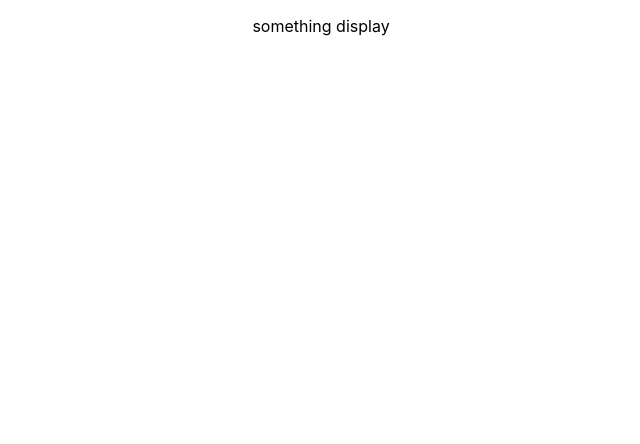
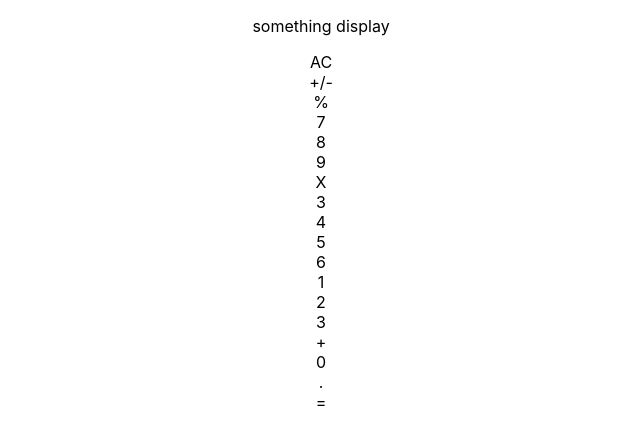
Before and after one commit to Laguna1/calculator-app-react, a React (Create React App) app: page / in a window 1280 px wide. Shown: the top 444 px of the page, without its empty margins (319-959 px from the left). Built offline with nearby package versions, Linux system fonts and the light colour scheme.

Commit message:
Implement the ButtonPanel component

```diff
--- a/src/components/ButtonPanel.js
+++ b/src/components/ButtonPanel.js
@@ -1,3 +1,40 @@
-const ButtonPanel = () => '';
+import Button from './Button';
+
+const ButtonPanel = () => (
+  <div>
+    <div>
+      <div>AC</div>
+      <div>+/-</div>
+      <div>%</div>
+    </div>
+
+    <div>
+      <div>7</div>
+      <div>8</div>
+      <div>9</div>
+      <div>X</div>
+    </div>
+
+    <div>
+      <div>3</div>
+      <div>4</div>
+      <div>5</div>
+      <div>6</div>
+    </div>
+
+    <div>
+      <div>1</div>
+      <div>2</div>
+      <div>3</div>
+      <div>+</div>
+    </div>
+
+    <div>
+      <div>0</div>
+      <div>.</div>
+      <div>=</div>
+    </div>
+  </div>
+);
 
 export default ButtonPanel;
```
